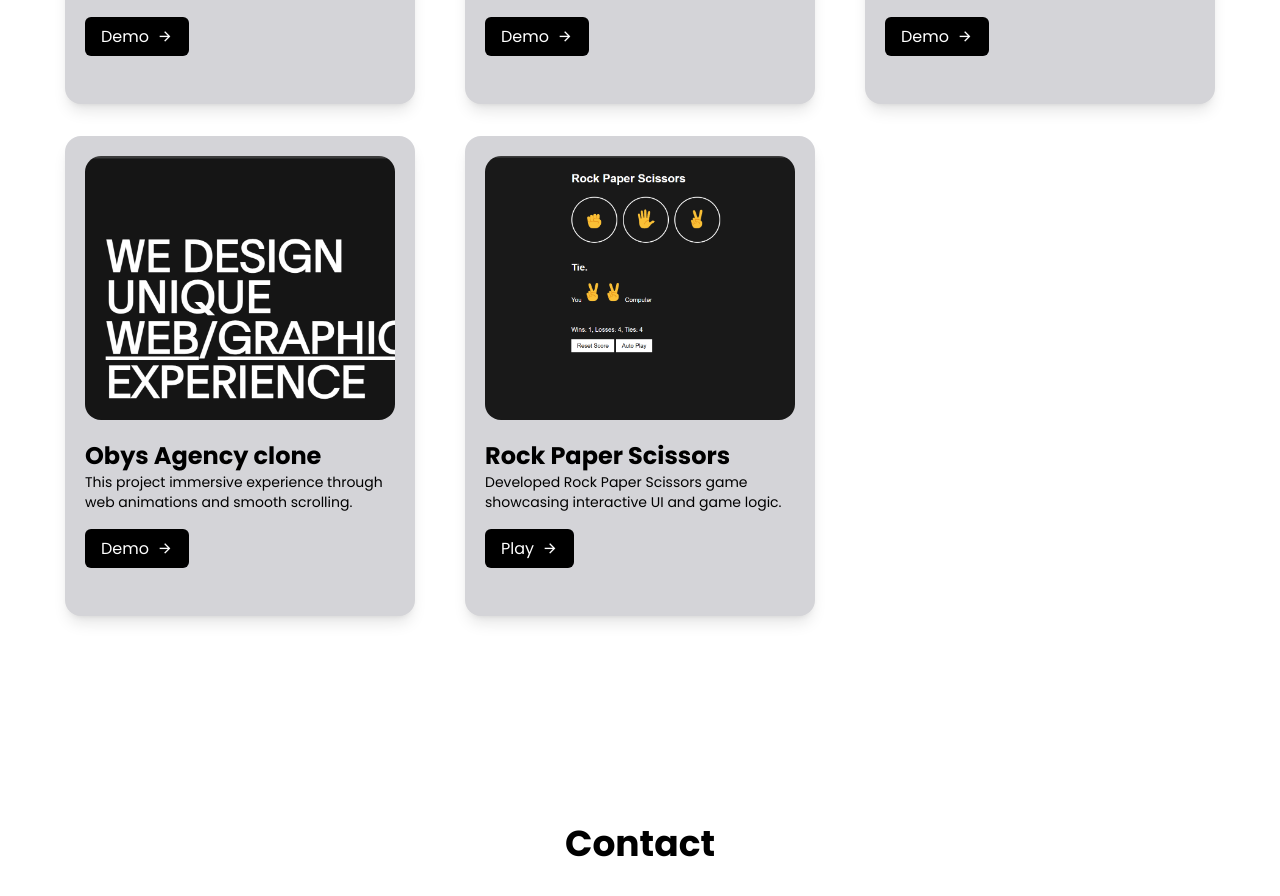
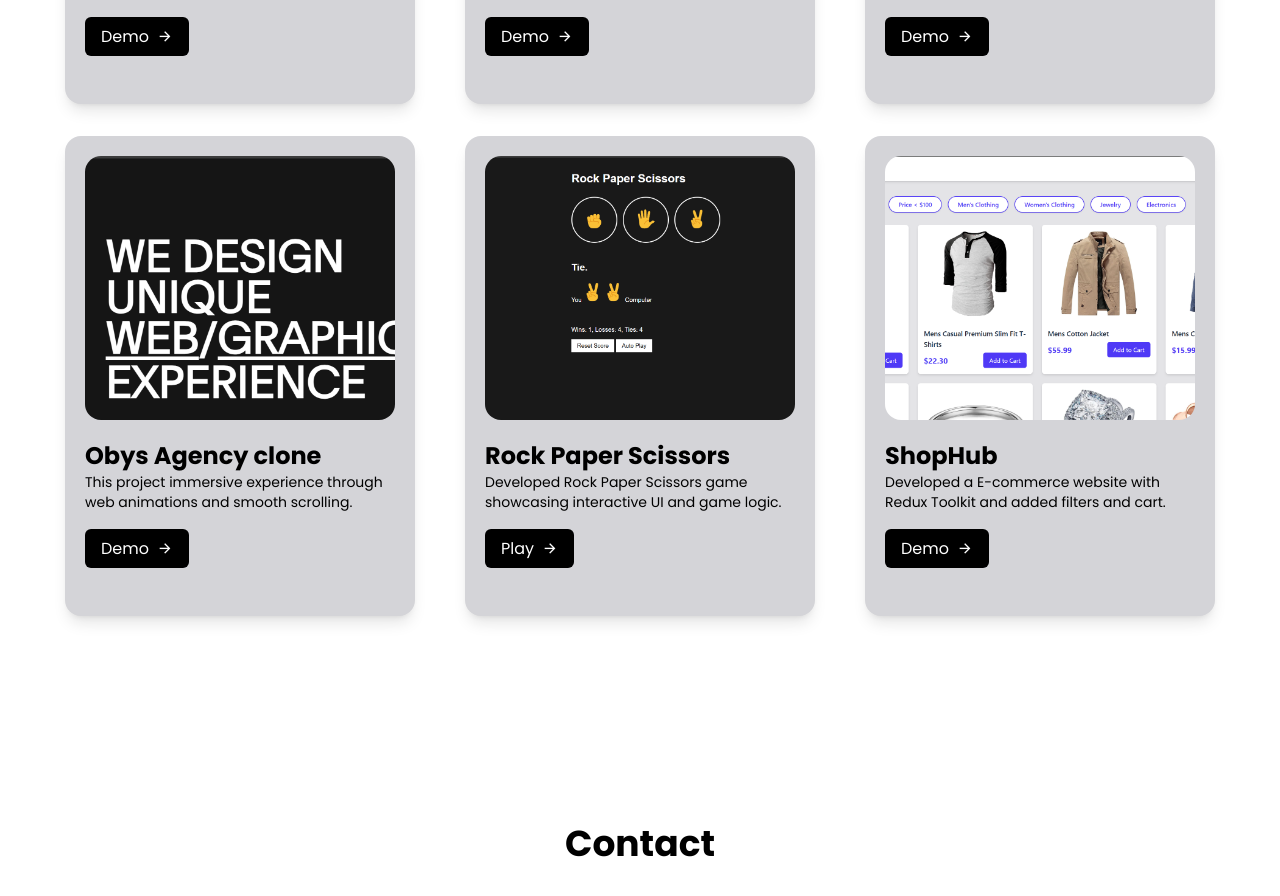
Before and after one commit to AkHiL667/portfolio, a React (Vite) app: page / in a window 1280 px wide. Shown: the part 1620-2516 px from the top of the page. Built offline with nearby package versions, Linux system fonts and the light colour scheme.

Commit message:
updated the project

```diff
--- a/src/assets/components/Projects.jsx
+++ b/src/assets/components/Projects.jsx
@@ -4,6 +4,7 @@ import delulu from '../images/delulu-ai.png'
 import premier from '../images/premier.png'
 import obys from '../images/obyse.png'
 import rps from '../images/rps.png'
+import shopHub from '../images/shopHub.png'
 
 function Projects() {
   return (
@@ -41,6 +42,13 @@ function Projects() {
           <p className='text-sm mb-6'>Developed Rock Paper Scissors game showcasing interactive UI and game logic.</p>
           <a href="https://akhil667.github.io/Rock-Paper-Scissors-Game/" target='_blank' className='bg-black transitions-all duration-300 active:bg-zinc-500 cursor-pointer text-white px-4 py-2 rounded-md'>Play<i class="ri-arrow-right-line ml-2"></i></a>
         </div>
+
+        <div className='p-5 shadow-lg w-full dark:bg-zinc-700 dark:text-white max-w-[350px]  hover:scale-105 md:hover:translate-y-[-30px] transition-all duration-300 bg-zinc-300 rounded-2xl h-[60vh]'>
+          <img className='w-full h-[60%] object-cover rounded-2xl' src={shopHub} alt="" />
+          <h1 className='text-2xl mt-5 font-bold'>ShopHub </h1>
+          <p className='text-sm mb-6'>Developed a E-commerce website with Redux Toolkit and added filters and cart.</p>
+          <a href="https://shop-hub-redux.vercel.app/" target='_blank' className='bg-black transitions-all duration-300 active:bg-zinc-500 cursor-pointer text-white px-4 py-2 rounded-md'>Demo<i class="ri-arrow-right-line ml-2"></i></a>
+        </div>
       </div>
     </div>
   )
```
Also changed, not shown: src/assets/images/shopHub.png (added), 1 other file (tests, documents, lock files or other folders).
